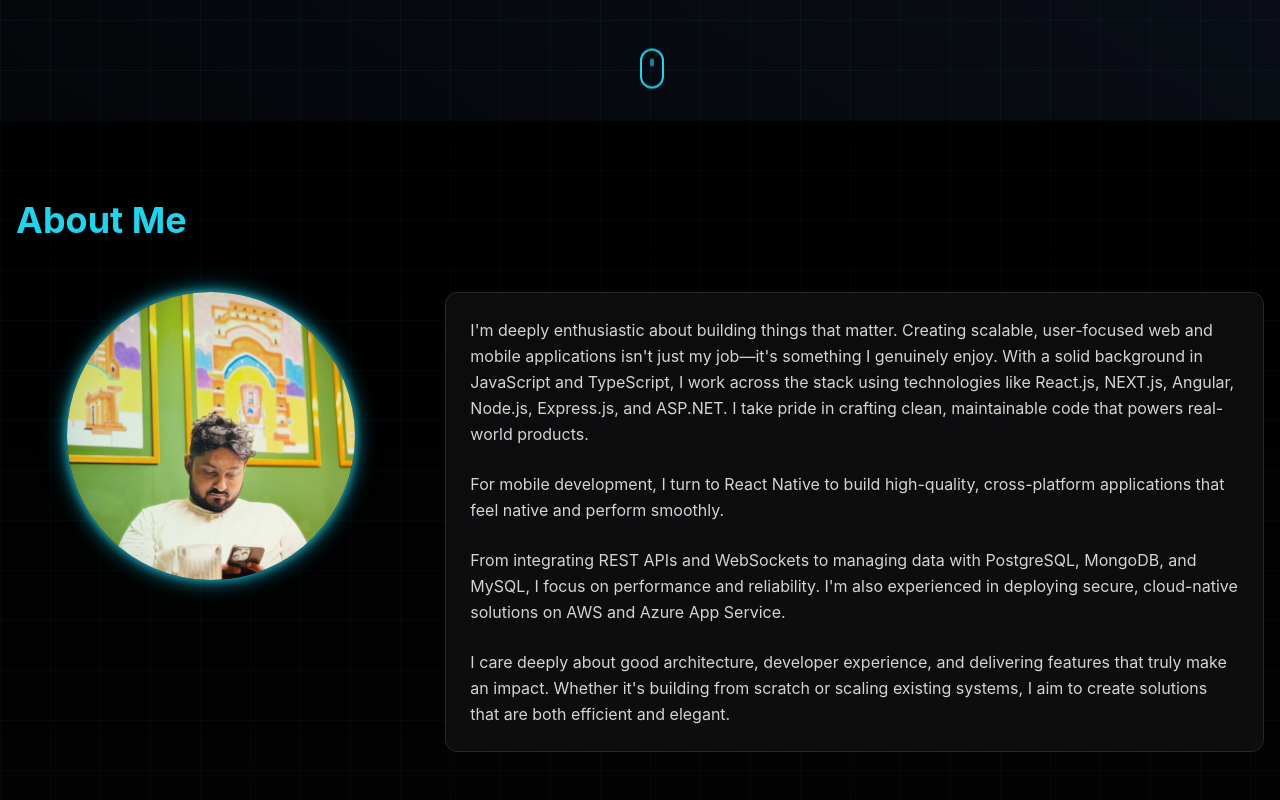
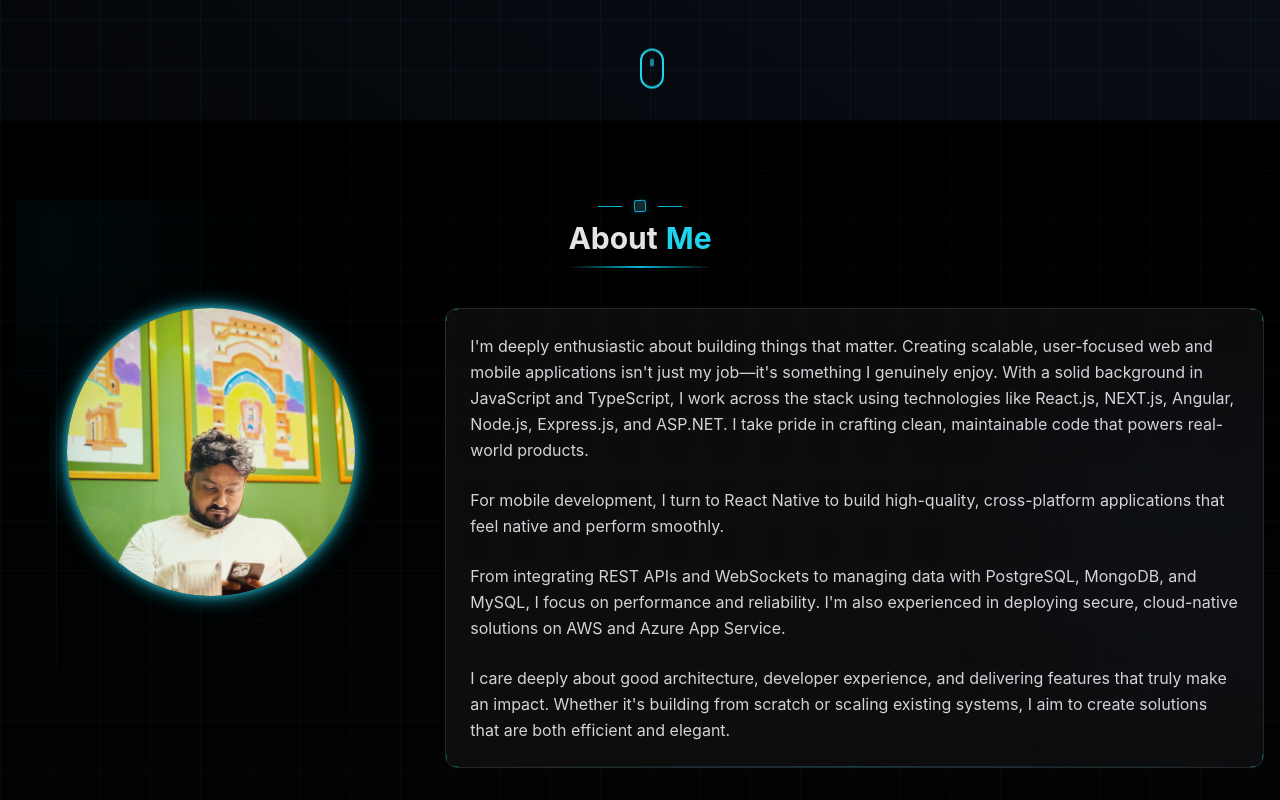
Before and after one commit to shourov-sorkar/latest-portfolio, a React (Vite) app: page / in a window 1280 px wide. Shown: the part 680-1480 px from the top of the page. Built offline with nearby package versions, Linux system fonts and the light colour scheme.

Commit message:
feat(profile-section): enhance ProfileSection with new background effects and animated title

```diff
--- a/src/sections/about-section/ProfileSection.tsx
+++ b/src/sections/about-section/ProfileSection.tsx
@@ -1,16 +1,46 @@
 import { motion } from "framer-motion";
 import PROFILE_PIC from "../../assets/images/profile_pic.jpg";
+
+const BackgroundEffects = () => (
+  <div className="absolute inset-0 overflow-hidden pointer-events-none">
+    <div className="absolute -top-20 -left-20 w-60 h-60 bg-cyan-500/5 rounded-full blur-3xl"></div>
+    <div className="absolute top-1/3 -right-20 w-80 h-80 bg-blue-500/5 rounded-full blur-3xl"></div>
+    <div className="absolute left-10 top-0 bottom-0 w-[1px] bg-gradient-to-b from-transparent via-cyan-500/10 to-transparent"></div>
+  </div>
+);
+
+const SectionTitle = ({ isInView }: { isInView: boolean }) => (
+  <motion.div
+    className="mb-8 relative"
+    initial={{ opacity: 0 }}
+    animate={isInView ? { opacity: 1 } : { opacity: 0 }}
+    transition={{ duration: 0.6 }}
+  >
+    <div className="flex items-center justify-center gap-3 mb-2">
+      <div className="h-[1px] w-6 bg-cyan-500"></div>
+      <motion.div
+        className="w-3 h-3 rounded-sm bg-zinc-900 border border-cyan-500 relative rotate-45"
+        animate={{ rotate: [45, 225, 45] }}
+        transition={{ duration: 6, repeat: Infinity, ease: "linear" }}
+      >
+        <div className="absolute inset-0 bg-cyan-500/20 blur-sm"></div>
+      </motion.div>
+      <div className="h-[1px] w-6 bg-cyan-500"></div>
+    </div>
+
+    <h3 className="text-3xl font-bold text-center relative">
+      <span className="text-zinc-200">About</span>
+      <span className="text-cyan-400 ml-2">Me</span>
+      <div className="absolute left-1/2 -bottom-3 w-36 h-[2px] bg-gradient-to-r from-transparent via-cyan-500 to-transparent transform -translate-x-1/2"></div>
+    </h3>
+  </motion.div>
+);
+
 export const ProfileSection = ({ isInView }: { isInView: boolean }) => {
   return (
-    <>
-      <motion.h2
-        className="section-heading"
-        initial={{ opacity: 0, y: -20 }}
-        animate={isInView ? { opacity: 1, y: 0 } : { opacity: 0, y: -20 }}
-        transition={{ duration: 0.6 }}
-      >
-        About Me
-      </motion.h2>
+    <div className="relative">
+      <BackgroundEffects />
+      <SectionTitle isInView={isInView} />
       <div className="grid grid-cols-1 md:grid-cols-3 gap-10 pt-5">
         <motion.div
           className="col-span-1 flex justify-center"
@@ -35,7 +65,13 @@ export const ProfileSection = ({ isInView }: { isInView: boolean }) => {
           animate={isInView ? { opacity: 1, x: 0 } : { opacity: 0, x: 50 }}
           transition={{ duration: 0.6, delay: 0.3 }}
         >
-          <div className="bg-zinc-900/50 backdrop-blur-sm p-6 rounded-xl border border-zinc-800">
+          <div className="bg-zinc-900/50 backdrop-blur-sm p-6 rounded-xl border border-zinc-800 relative overflow-hidden group hover:border-cyan-900/50 transition-colors duration-300">
+            <div className="absolute top-0 left-0 w-3 h-3 border-t border-l border-cyan-500/50"></div>
+            <div className="absolute top-0 right-0 w-3 h-3 border-t border-r border-cyan-500/50"></div>
+            <div className="absolute bottom-0 left-0 w-3 h-3 border-b border-l border-cyan-500/50"></div>
+            <div className="absolute bottom-0 right-0 w-3 h-3 border-b border-r border-cyan-500/50"></div>
+            <motion.div className="absolute inset-0 w-1/4 bg-gradient-to-r from-transparent via-cyan-500/10 to-transparent -translate-x-full group-hover:translate-x-full transition-all duration-1000 ease-in-out pointer-events-none"></motion.div>
+            <div className="absolute bottom-0 left-0 w-full h-[1px] bg-gradient-to-r from-transparent via-cyan-500/30 to-transparent"></div>
             <p className="text-zinc-300 leading-relaxed mb-6">
               I'm deeply enthusiastic about building things that matter. Creating scalable, user-focused web and mobile applications isn't just my job—it's something I genuinely enjoy. With a solid background in JavaScript and TypeScript, I work across the stack using technologies like React.js, NEXT.js, Angular, Node.js, Express.js, and ASP.NET. I take pride in crafting clean, maintainable code that powers real-world products.
             </p>
@@ -51,6 +87,6 @@ export const ProfileSection = ({ isInView }: { isInView: boolean }) => {
           </div>
         </motion.div>
       </div>
-    </>
+    </div>
   );
 };
--- a/tailwind.config.js
+++ b/tailwind.config.js
@@ -31,6 +31,7 @@ export default {
         'scan-line': 'scanLine 3s ease-in-out infinite',
         'neon-pulse': 'neonPulse 2s infinite alternate',
         'tech-float': 'techFloat 8s ease-in-out infinite',
+        'gradient-x': 'gradientX 15s ease infinite',
       },
       keyframes: {
         float: {
@@ -60,6 +61,10 @@ export default {
           '75%': { transform: 'translateY(5px) translateX(-5px) rotate(-1deg)' },
           '100%': { transform: 'translateY(0) translateX(0) rotate(0deg)' },
         },
+        gradientX: {
+          '0%, 100%': { transform: 'translateX(-100%)' },
+          '50%': { transform: 'translateX(100%)' }
+        },
       },
       backdropBlur: {
         xs: '2px',
```
